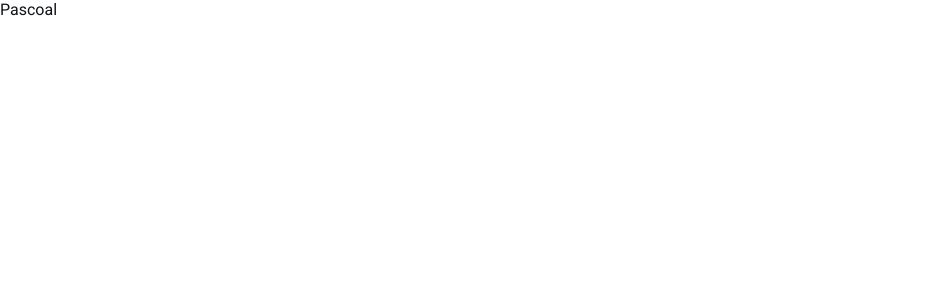
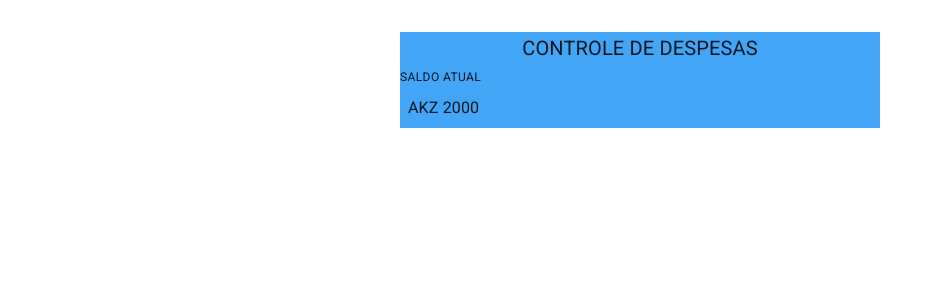
Before and after one commit to PascoalKahamba/financial-manager, a React (Vite) app: page / in a window 1280 px wide. Shown: the top 300 px of the page, without its empty margins (0-942 px from the left). Built offline with nearby package versions, Linux system fonts and the light colour scheme.

Commit message:
I'm starting the make project's layout

```diff
--- a/package.json
+++ b/package.json
@@ -20,6 +20,7 @@
   "devDependencies": {
     "@types/react": "^18.0.27",
     "@types/react-dom": "^18.0.10",
+    "@types/styled-components": "^5.1.26",
     "@vitejs/plugin-react": "^3.1.0",
     "typescript": "^4.9.3",
     "vite": "^4.1.0"
--- a/src/App.css
+++ /dev/null
@@ -1,62 +0,0 @@
-* {
-  margin: 0;
-  padding: 0;
-  box-sizing: border-box;
-}
-:root {
-  --twitter-blue: #1da1f2;
-}
-body {
-  color: #0f1419;
-  -webkit-font-smoothing: antialased;
-}
-
-body,
-input,
-textarea,
-button {
-  font: 400 1rem Roboto, sans-serif;
-}
-
-button {
-  cursor: pointer;
-}
-
-a {
-  color: inherit;
-}
-
-/* Page: Timeline */
-
-.layout {
-  margin: 0 auto;
-  max-width: 1000px;
-  display: grid;
-  grid-template-columns: 300px 1fr;
-}
-
-.sidebar {
-  display: flex;
-  flex-direction: column;
-  gap: 2rem;
-  padding: 1.5rem 1.25rem;
-}
-
-.sidebar .logo {
-  width: 2rem;
-  height: 2rem;
-}
-
-.sidebar .new-twitee {
-  background: var(--twitter-blue);
-  padding: 1rem;
-}
-
-.sidebar .new-twitee:hover {
-  filter: brightness(0.95);
-}
-
-.content {
-  border-left: 1px solid #edeef0;
-  border-right: 1px solid #edeef0;
-}
--- a/src/App.tsx
+++ b/src/App.tsx
@@ -1,4 +1,3 @@
-import "./App.css";
 import { GlobalStorage } from "./components/GlobalStorage";
 import Home from "./components/Home";
 
--- a/src/components/GlobalStorage.tsx
+++ b/src/components/GlobalStorage.tsx
@@ -1,3 +1,4 @@
+import CssBaseline from "@mui/material/CssBaseline";
 import { createContext } from "react";
 
 interface ContextProps {
@@ -13,6 +14,7 @@ export const GlobalContext = createContext<ContextProps | null>(null);
 export const GlobalStorage = ({ children }: GlobalStorageProps) => {
   return (
     <GlobalContext.Provider value={{ name: "Pascoal", age: 20 }}>
+      <CssBaseline />
       {children}
     </GlobalContext.Provider>
   );
--- a/src/components/Home.tsx
+++ b/src/components/Home.tsx
@@ -1,11 +1,32 @@
+import { Box, Typography, useTheme } from "@mui/material";
 import React from "react";
 import useGlobalContext from "../hooks/useGlobalContext";
 
 const Home = () => {
   const {
-    global: { name },
-  } = useGlobalContext();
-  return <div>{name}</div>;
+    palette: {
+      primary: { light },
+    },
+  } = useTheme();
+
+  return (
+    <Box component="div">
+      <Box
+        component="div"
+        sx={{ maxWidth: "30rem", margin: "2rem auto", backgroundColor: light }}
+      >
+        <Typography variant="h6" sx={{ textAlign: "center" }}>
+          CONTROLE DE DESPESAS
+        </Typography>
+        <Typography variant="caption" sx={{ textAlign: "center" }}>
+          SALDO ATUAL
+        </Typography>
+        <Box component="div" sx={{ padding: ".5rem" }}>
+          AKZ 2000
+        </Box>
+      </Box>
+    </Box>
+  );
 };
 
 export default Home;
```
Also changed, not shown: src/components/MyStyles.ts (added, +10 -0 lines), 1 other file (tests, documents, lock files or other folders).
